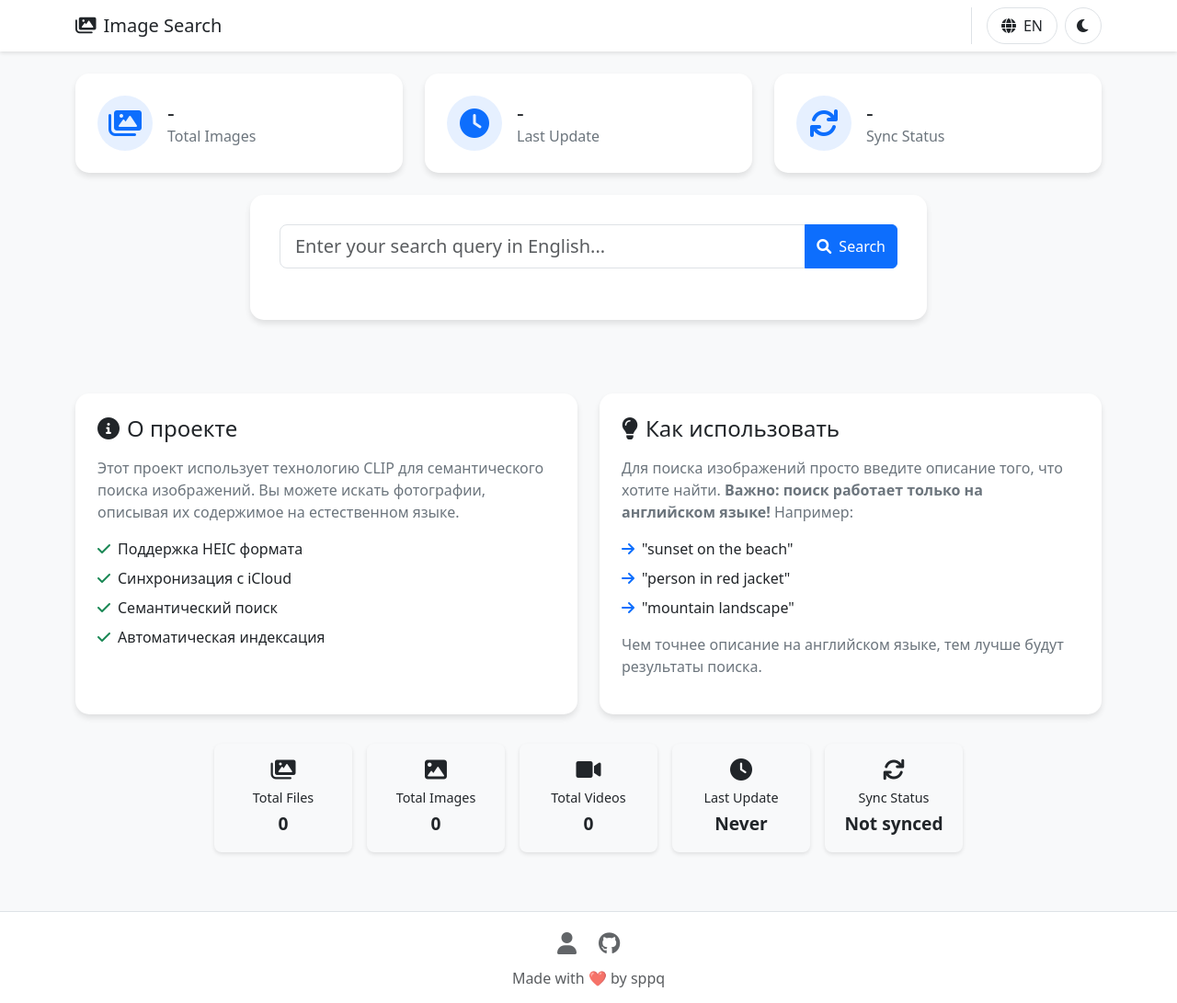
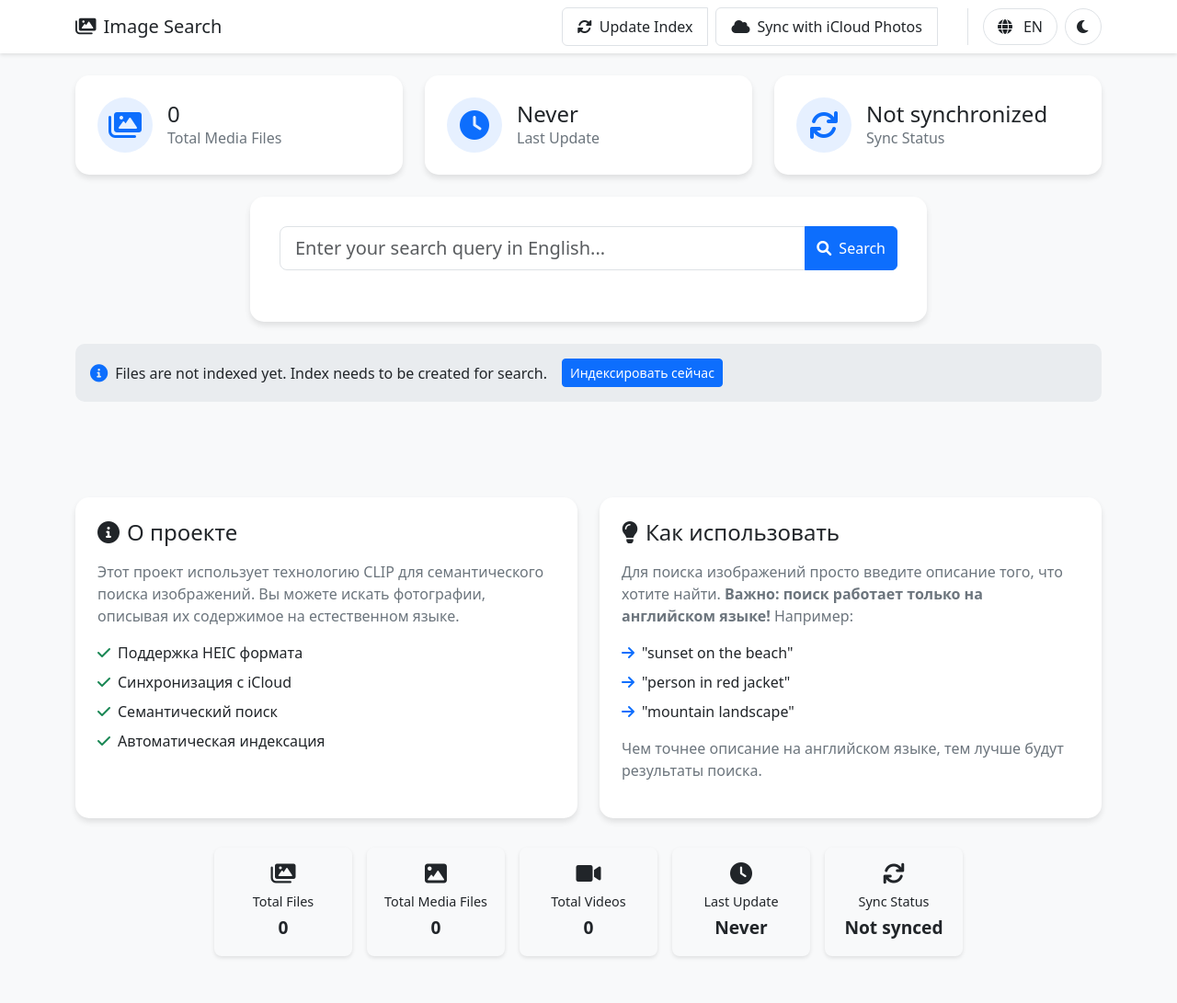
Before and after one commit to Sppqq/iCloudVision, a Flask app: page / in a window 1280 px wide. Shown: the top 1091 px of the page at 92% size. Run offline with Flask 3, Linux system fonts and the light colour scheme.

Commit message:
fix: восстановление кнопок и исправление переключения темы/языка
1. Возвращены кнопки Update Index и Sync with iCloud

2. Добавлены функции toggleTheme и toggleLanguage

3. Добавлена инициализация настроек при загрузке страницы

```diff
--- a/static/settings.js
+++ b/static/settings.js
@@ -143,6 +143,67 @@
 
 const userSettings = new UserSettings();
 
+// Функция для переключения темы
+function toggleTheme() {
+    const html = document.documentElement;
+    const currentTheme = html.getAttribute('data-theme');
+    const newTheme = currentTheme === 'light' ? 'dark' : 'light';
+
+    html.setAttribute('data-theme', newTheme);
+    userSettings.setTheme(newTheme);
+
+    // Обновляем иконку
+    const themeIcon = document.querySelector('#themeToggle i');
+    themeIcon.className = newTheme === 'light' ? 'fas fa-moon' : 'fas fa-sun';
+}
+
+// Функция для переключения языка
+function toggleLanguage() {
+    const currentLang = userSettings.getLanguage();
+    const newLang = currentLang === 'en' ? 'ru' : 'en';
+    userSettings.setLanguage(newLang);
+
+    // Обновляем текст кнопки
+    const langButton = document.getElementById('languageToggle');
+    langButton.querySelector('span').textContent = newLang.toUpperCase();
+
+    // Обновляем все переводимые элементы на странице
+    document.querySelectorAll('[data-translate]').forEach(element => {
+        const key = element.getAttribute('data-translate');
+        if (element.tagName === 'INPUT' && element.getAttribute('placeholder')) {
+            element.placeholder = translations[newLang][key];
+        } else {
+            element.textContent = translations[newLang][key];
+        }
+    });
+}
+
+// Инициализация при загрузке страницы
+document.addEventListener('DOMContentLoaded', () => {
+    // Устанавливаем начальную тему
+    const savedTheme = userSettings.getTheme();
+    document.documentElement.setAttribute('data-theme', savedTheme);
+    const themeIcon = document.querySelector('#themeToggle i');
+    themeIcon.className = savedTheme === 'light' ? 'fas fa-moon' : 'fas fa-sun';
+
+    // Устанавливаем начальный язык
+    const savedLang = userSettings.getLanguage();
+    const langButton = document.getElementById('languageToggle');
+    langButton.querySelector('span').textContent = savedLang.toUpperCase();
+
+    // Применяем переводы
+    document.querySelectorAll('[data-translate]').forEach(element => {
+        const key = element.getAttribute('data-translate');
+        if (element.tagName === 'INPUT' && element.getAttribute('placeholder')) {
+            element.placeholder = translations[savedLang][key];
+        } else {
+            element.textContent = translations[savedLang][key];
+        }
+    });
+});
+
 // Export for use in other files
 window.userSettings = userSettings;
 window.translations = translations;
+window.toggleTheme = toggleTheme;
+window.toggleLanguage = toggleLanguage;
--- a/templates/index.html
+++ b/templates/index.html
@@ -13,15 +13,38 @@
         <div class="container">
             <a class="navbar-brand" href="/"><i class="fas fa-images me-2"></i><span data-translate="title">Image Search</span></a>
             <div class="d-flex align-items-center gap-3">
+                <!-- Основные действия -->
+                <div class="actions-group">
+                    <div class="btn-group">
+                        <button class="btn btn-outline-primary action-btn" id="indexButton" onclick="updateIndex()">
+                            <i class="fas fa-sync-alt"></i>
+                            <span data-translate="updateIndex">Update Index</span>
+                        </button>
+                        <button class="btn btn-outline-danger action-btn d-none" id="stopIndexButton" onclick="stopIndexing()">
+                            <i class="fas fa-stop"></i>
+                            <span>Остановить индексацию</span>
+                        </button>
+                    </div>
+                    <div class="btn-group">
+                        <button id="syncButton" class="btn btn-outline-primary action-btn">
+                            <i class="fas fa-cloud"></i>
+                            <span data-translate="syncWithICloud">Sync with iCloud</span>
+                        </button>
+                        <button id="stopSyncButton" class="btn btn-outline-danger action-btn d-none" onclick="stopSync()">
+                            <i class="fas fa-stop"></i>
+                            <span>Остановить синхронизацию</span>
+                        </button>
+                    </div>
+                </div>
                 <!-- Настройки -->
                 <div class="settings-group">
                     <!-- Переключатель языка -->
-                    <button class="btn btn-outline-secondary settings-btn" id="languageToggle">
+                    <button class="btn btn-outline-secondary settings-btn" id="languageToggle" onclick="toggleLanguage()">
                         <i class="fas fa-globe"></i>
                         <span>EN</span>
                     </button>
                     <!-- Переключатель темы -->
-                    <button class="btn btn-outline-secondary settings-btn" id="themeToggle">
+                    <button class="btn btn-outline-secondary settings-btn" id="themeToggle" onclick="toggleTheme()">
                         <i class="fas fa-moon"></i>
                     </button>
                 </div>
```
